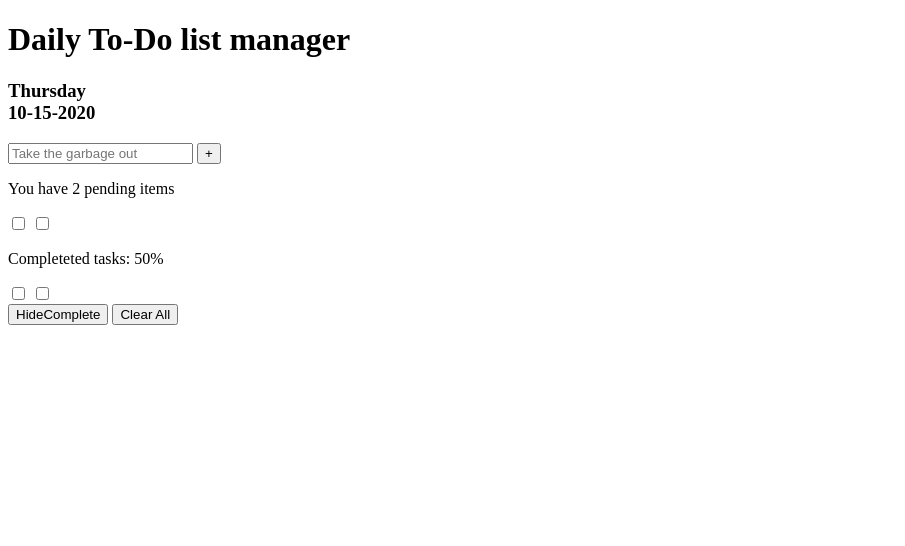
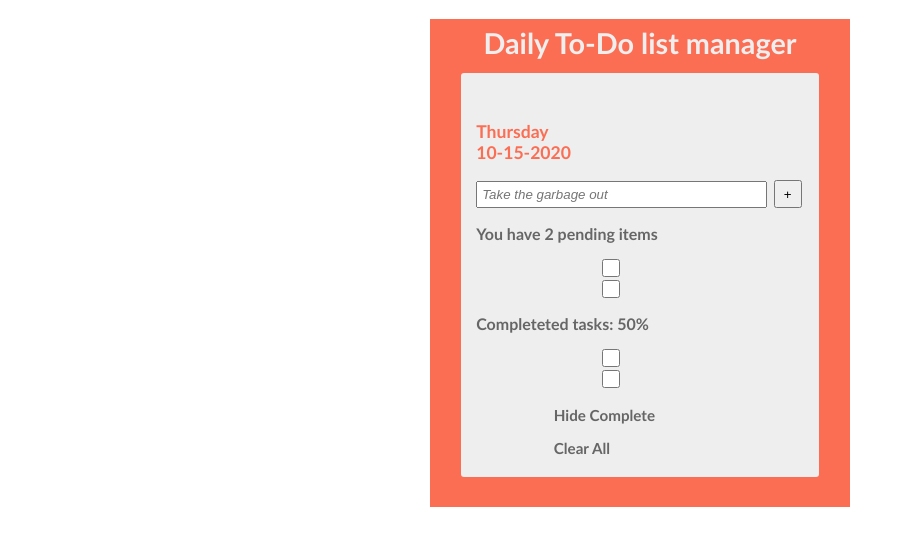
Before and after one commit to petern1953/todo, a plain HTML site: page index.html in a window 1280 px wide. Shown: the whole page, without its empty margins (0-905 px from the left). Drawn offline with Linux system fonts and the light colour scheme.

Commit message:
style.css 80% ready

```diff
--- /dev/null
+++ b/css/style.css
@@ -0,0 +1,86 @@
+:root {
+    --grey: #666;
+    --darkgrey: #444;
+    --red: rgb(251, 110, 83);
+    --white: #eee;
+    --font: 'Gill Sans', 'Gill Sans MT', Calibri, 'Trebuchet MS', sans-serif;
+    }
+
+body {
+    box-sizing: border-box;
+    margin: 0;
+    padding: 0;
+    font-family: var(--font);
+    font-size: 12px;
+    font-weight: 600;
+}
+
+.container {
+    width: 420px;
+    background-color: var(--red);
+    margin: 0 auto;
+    padding-bottom: 30px;
+}
+
+h1 {
+    color: var(--white);
+    text-align: center;
+    font-size: 1.8rem;
+    line-height: 3rem;
+    margin-bottom: 6px;
+    padding-bottom: 0;
+}
+
+.inner {
+    background-color: var(--white);
+    width: 78%;
+    margin: 0 auto;
+    padding: 30px 15px 20px;
+    border-radius: 3px;
+}
+
+.date {
+    font-size: 1.1rem;
+    color: var(--red);
+}
+
+.pending, .completed_percent, .commands button {
+    font-size: 1rem;
+    color: var(--grey);
+}
+
+.commands {
+    width: 60%;
+    position: relative;
+    margin: 0 auto;
+}
+
+.commands button {
+    font-family: var(--font);
+    font-size: .95rem;
+    font-weight: 800;
+    padding: 15px 12px 0;
+    border: hidden;
+    background-color: var(--white);
+}
+
+.instruction input {
+    width: 85%;
+    padding: 4px;
+    font-style: italic;
+}
+
+.instruction button {
+    height: 28px;
+    width: 28px;
+    margin-left: 4px;
+}
+
+.todo, .completed {
+    display: block;
+    width: 80%;
+    height: 18px;
+    padding: 4px 80% 4px 10%;
+    background-color: var(--darkgrey);
+    border-radius: 3px;
+}
--- a/index.html
+++ b/index.html
@@ -5,6 +5,7 @@
     <meta charset="UTF-8">
     <meta name="viewport" content="width=device-width, initial-scale=1.0">
     <title>To do list manager</title>
+    <link rel="stylesheet" href="/css/style.css">
 </head>
 
 <body>
@@ -29,7 +30,7 @@
             <input class="completed" type="checkbox" name="" id="" placeholder="ghtre">
         </form>
         <div class="commands">
-            <button><span>Hide</span>Complete</button>
+            <button><span>Hide </span>Complete</button>
             <button>Clear All</button>
         </div>
     </div>
```
